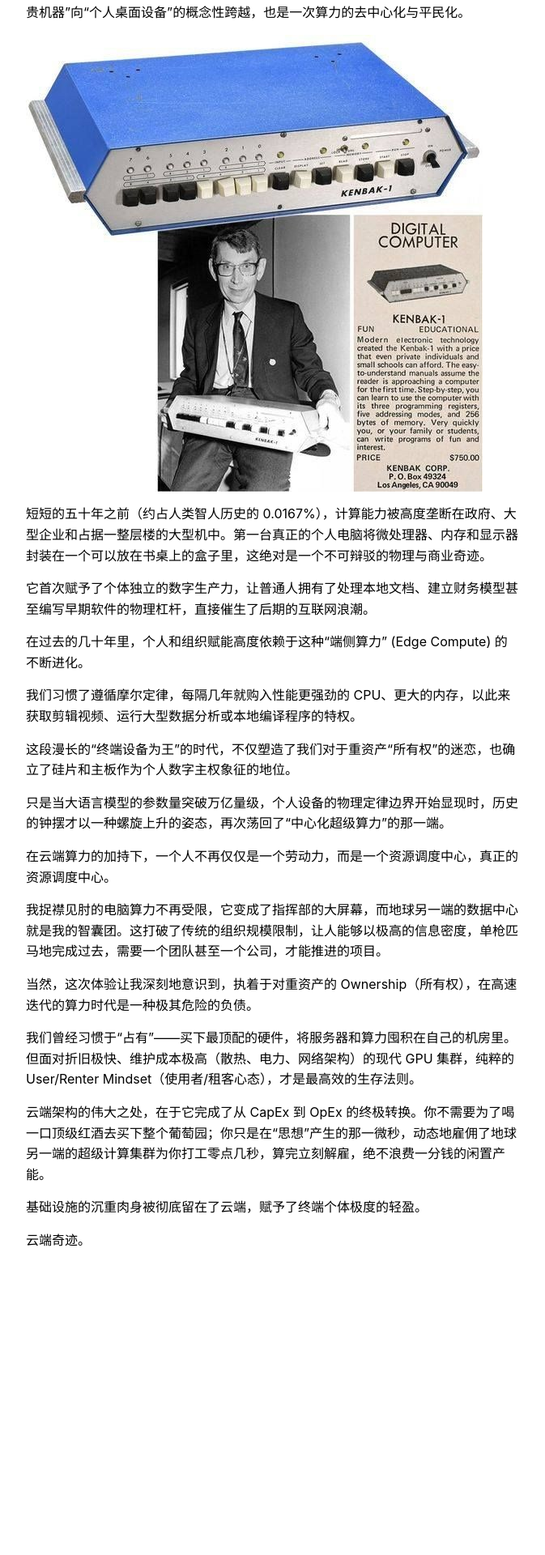
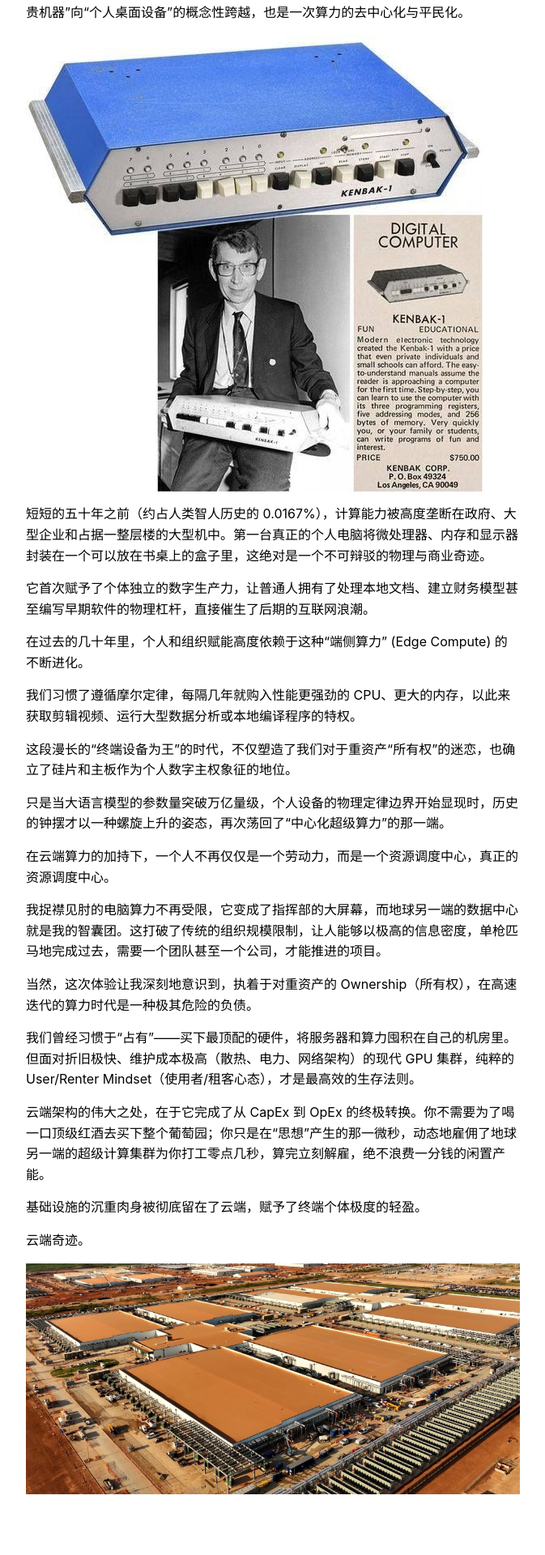
Before and after one commit to elemer1/elemer1.github.io, a Jekyll site: the page built from _markdown/云端奇迹.md, in a window 1280 px wide. Shown: the part 1596-3516 px from the top of the page at 81% size, without its empty margins (303-976 px from the left). Built offline with Jekyll 4.4.1, drawn with Linux system fonts in a browser that asks for light colours; before the commit the page ends 3216 px from its top, so only the background shows below that.

Commit message:
Update content - 2026-04-28 21:56:48

```diff
--- a/_markdown/云端奇迹.md
+++ b/_markdown/云端奇迹.md
@@ -64,3 +64,5 @@
 基础设施的沉重肉身被彻底留在了云端，赋予了终端个体极度的轻盈。
 
 云端奇迹。
+
+![OpenAI New Data Center](/assets/images/openai-new-data-center.jpg)
```
Also changed, not shown: assets/images/openai-new-data-center.jpg (added).
